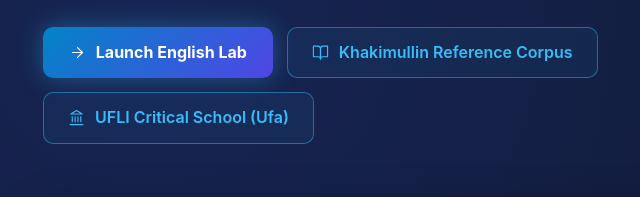
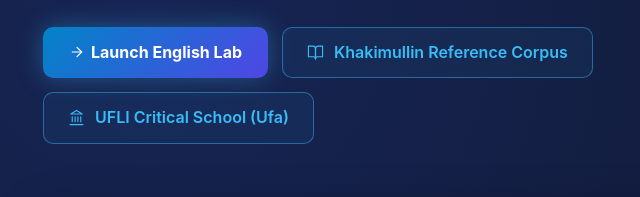
Before and after one commit to artur-khakimullin-ai/artur-khakimullin-ai.github.io, a plain HTML site: page index.html in a window 1280 px wide. Shown: the part 400-597 px from the top of the page, 41-681 px from the left. Drawn offline with Linux system fonts and the light colour scheme.

Commit message:
Update index.html

```diff
--- a/index.html
+++ b/index.html
@@ -492,7 +492,7 @@
             The first hybrid platform uniting quantitative linguistics, plagiarism &amp; AI-rewrite protection, multi-school literary criticism, psychopoetics, and 1:1 SHA-256 book certification.
           </p>
           <div class="hero-actions">
-            <a href="https://mx-pro.streamlit.app/?lang=en" target="_blank" class="btn-primary">🚀 Launch English Lab</a>
+            <a href="https://mx-pro.streamlit.app/?lang=en" target="_blank" class="btn-primary" style="display:inline-flex;align-items:center;gap:6px;"><svg width="16" height="16" viewBox="0 0 24 24" fill="none" stroke="currentColor" stroke-width="1.8" stroke-linecap="round" stroke-linejoin="round"><path d="M5 12h14"/><path d="m12 5 7 7-7 7"/></svg>Launch English Lab</a>
             <a href="corpus.html" class="btn-outline">📖 Khakimullin Reference Corpus</a>
             <a href="ufli.html" class="btn-outline">🏛️ UFLI Critical School (Ufa)</a>
           </div>
```
